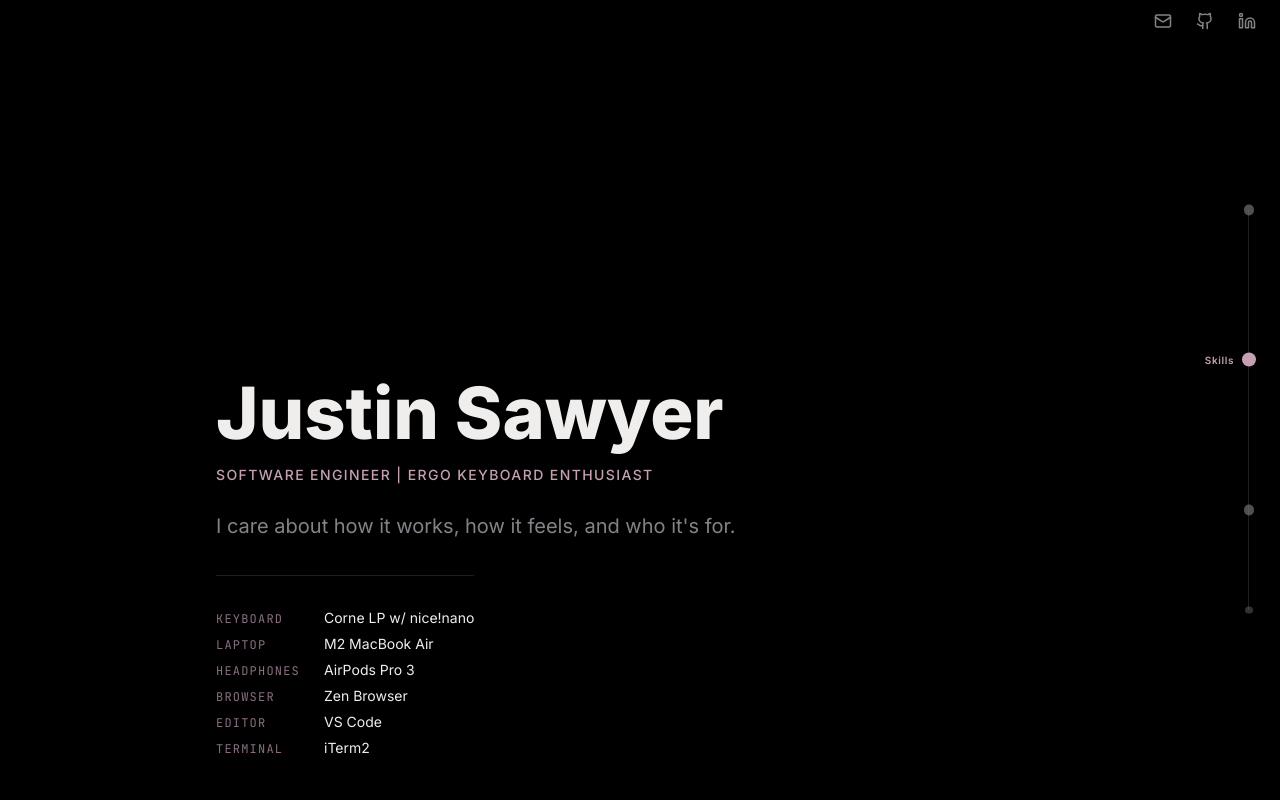
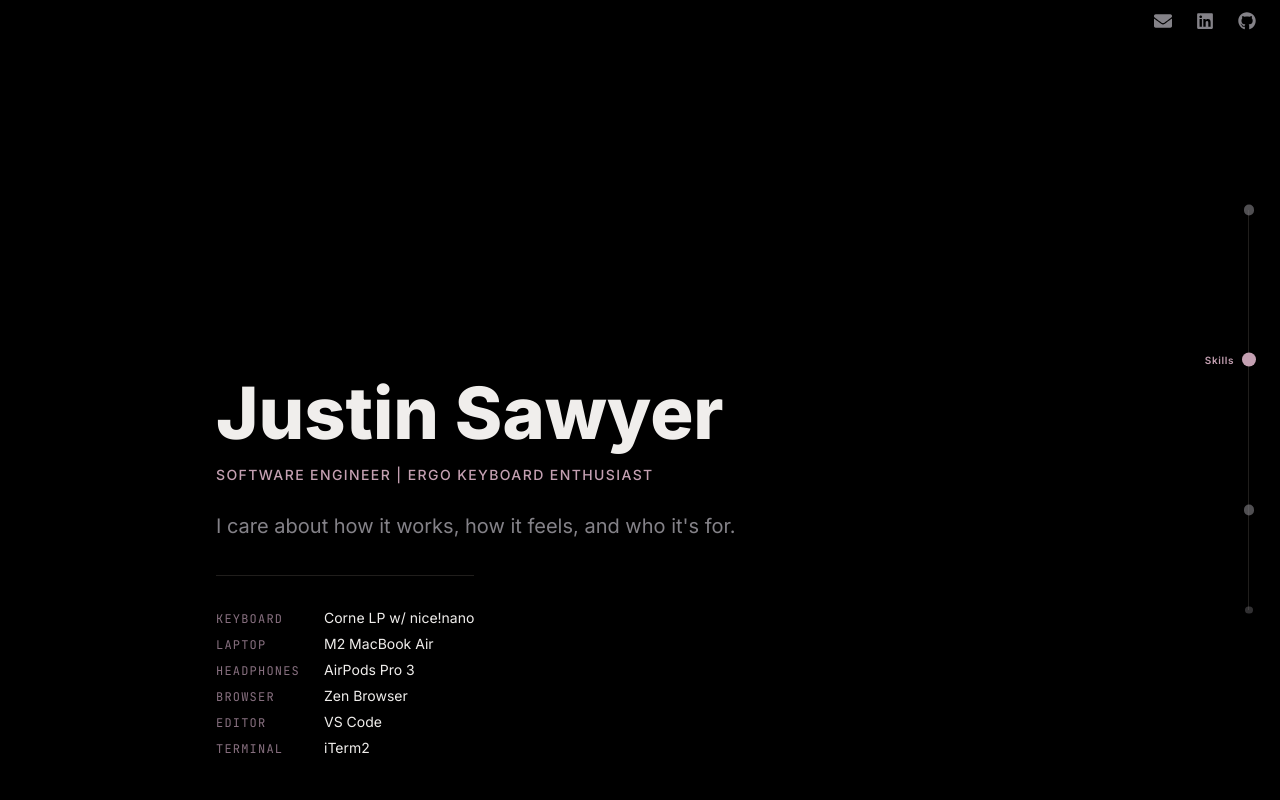
Before and after one commit to jussaw/jussaw-app, a Next.js app in the folder web/: page / in a window 1280 px wide. Shown: the top 800 px of the page. Built offline with nearby package versions, Linux system fonts and the light colour scheme.

Commit message:
refactor: replace lucide-react with react-icons
Removes lucide-react entirely and migrates all icons to react-icons/fa.
Updates CLAUDE.md to document react-icons as the project icon standard.

```diff
--- a/web/package.json
+++ b/web/package.json
@@ -11,10 +11,10 @@
     "test:watch": "vitest"
   },
   "dependencies": {
-    "lucide-react": "^0.577.0",
     "next": "16.2.1",
     "react": "19.2.4",
-    "react-dom": "19.2.4"
+    "react-dom": "19.2.4",
+    "react-icons": "^5.6.0"
   },
   "devDependencies": {
     "@rolldown/binding-linux-x64-gnu": "1.0.0-rc.10",
--- a/web/src/components/sections/Header.tsx
+++ b/web/src/components/sections/Header.tsx
@@ -1,7 +1,7 @@
 "use client";
 
 import { useEffect, useState } from "react";
-import { Mail, Github, Linkedin } from 'lucide-react';
+import { FaEnvelope, FaGithub, FaLinkedin } from "react-icons/fa";
 import { siteContent } from "@/data/content";
 
 export default function Header() {
@@ -18,7 +18,12 @@ export default function Header() {
     <>
       <div
         className="fixed top-0 left-0 right-0 pointer-events-none"
-      style={{ zIndex: 9, height: "160px", background: "linear-gradient(to bottom, var(--color-bg) 30%, transparent 100%)" }}
+        style={{
+          zIndex: 9,
+          height: "120px",
+          background:
+            "linear-gradient(to bottom, var(--color-bg) 30%, transparent 100%)",
+        }}
       />
       <header
         className="fixed top-0 left-0 right-0 z-10 flex justify-end items-center gap-6 px-6 py-3 transition-all duration-300"
@@ -32,7 +37,17 @@ export default function Header() {
           className="flex items-center hover:opacity-70 transition-opacity"
           style={{ color: "var(--color-text-secondary)" }}
         >
-        <Mail size={18} />
+          <FaEnvelope size={18} />
+        </a>
+        <a
+          href={person.linkedin}
+          target="_blank"
+          rel="noopener noreferrer"
+          aria-label="LinkedIn"
+          className="flex items-center hover:opacity-70 transition-opacity"
+          style={{ color: "var(--color-text-secondary)" }}
+        >
+          <FaLinkedin size={18} />
         </a>
         <a
           href={person.github}
@@ -42,17 +57,7 @@ export default function Header() {
           className="flex items-center hover:opacity-70 transition-opacity"
           style={{ color: "var(--color-text-secondary)" }}
         >
-        <Github size={18} />
-      </a>
-      <a
-        href={person.linkedin}
-        target="_blank"
-        rel="noopener noreferrer"
-        aria-label="LinkedIn"
-        className="flex items-center hover:opacity-70 transition-opacity"
-        style={{ color: "var(--color-text-secondary)" }}
-      >
-        <Linkedin size={18} />
+          <FaGithub size={18} />
         </a>
       </header>
     </>
--- a/web/src/components/sections/Hobbies.tsx
+++ b/web/src/components/sections/Hobbies.tsx
@@ -1,9 +1,10 @@
-import { Keyboard, Server, Gamepad2, Footprints, MountainSnow, type LucideIcon } from 'lucide-react';
+import { FaKeyboard, FaServer, FaGamepad, FaHiking, FaMountain } from 'react-icons/fa';
+import { type IconType } from 'react-icons';
 import { siteContent } from "@/data/content";
 import SectionWrapper from "@/components/ui/SectionWrapper";
 
-const hobbyIcons: Record<string, LucideIcon> = {
-  Keyboard, Server, Gamepad2, Footprints, MountainSnow,
+const hobbyIcons: Record<string, IconType> = {
+  FaKeyboard, FaServer, FaGamepad, FaHiking, FaMountain,
 };
 
 export default function Hobbies() {
--- a/web/src/data/content.ts
+++ b/web/src/data/content.ts
@@ -27,8 +27,8 @@ export interface SiteContent {
     title: string;
     tagline: string;
     email: string;
+    linkedin: string;
     github: string;
-    linkedin: string;
   };
   kit: KitItem[];
   skills: Skill[];
@@ -128,11 +128,11 @@ export const siteContent: SiteContent = {
     },
   ],
   hobbies: [
-    { label: "Ergonomic Keyboards", icon: "Keyboard" },
-    { label: "Home Lab", icon: "Server" },
-    { label: "Gaming", icon: "Gamepad2" },
-    { label: "Hiking", icon: "Footprints" },
-    { label: "Snowboarding", icon: "MountainSnow" },
+    { label: "Ergonomic Keyboards", icon: "FaKeyboard" },
+    { label: "Home Lab", icon: "FaServer" },
+    { label: "Gaming", icon: "FaGamepad" },
+    { label: "Hiking", icon: "FaHiking" },
+    { label: "Snowboarding", icon: "FaMountain" },
   ],
   hostingNote: "Hosted with ❤️ on my Raspberry Pi",
 };
```
Also changed, not shown: 2 other files (tests, documents, lock files or other folders). Lines whose indentation alone changed are shown as unchanged.
